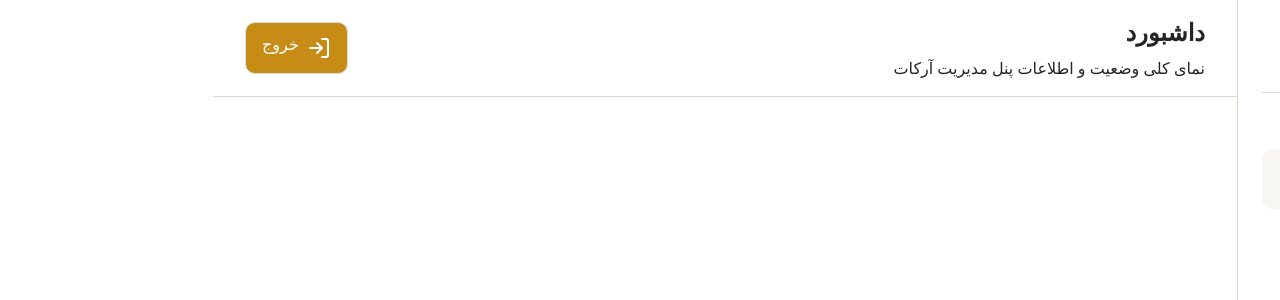
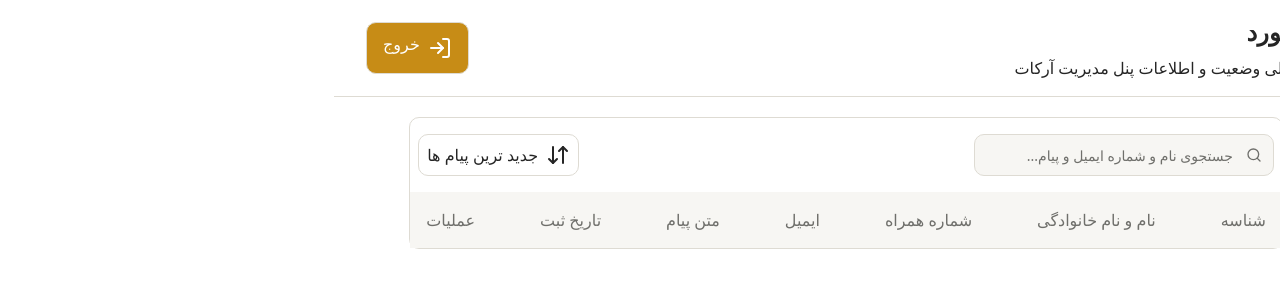
Before and after one commit to amirhoprogrammer/admin-panel, a Next.js app: page /dashboard in a window 1280 px wide. Shown: the top 300 px of the page. Built offline with nearby package versions, Linux system fonts and the light colour scheme.

Commit message:
add the top of dashbordsection

```diff
--- a/src/app/(dashbord)/[slug]/page.tsx
+++ b/src/app/(dashbord)/[slug]/page.tsx
@@ -1,3 +1,4 @@
+import { Suspense } from "react";
 import { notFound } from "next/navigation";
 import DashbordMain from "@/components/Dashbord/DashbordMain";
 import { Dashbordlayouts } from "@/data/dashbord";
@@ -6,15 +7,20 @@ export function generateStaticParams() {
   return Dashbordlayouts.map((item) => ({ slug: item.slug }));
 }
 
-export default async function DashbordPage({
+async function Content({ params }: { params: Promise<{ slug: string }> }) {
+  const { slug } = await params;
+  if (!Dashbordlayouts.some((item) => item.slug === slug)) notFound();
+  return <DashbordMain activeSlug={slug} />;
+}
+
+export default function DashbordPage({
   params,
 }: {
   params: Promise<{ slug: string }>;
 }) {
-  const { slug } = await params;
-
-  const exists = Dashbordlayouts.some((item) => item.slug === slug);
-  if (!exists) notFound();
-
-  return <DashbordMain activeSlug={slug} />;
+  return (
+    <Suspense fallback={null}>
+      <Content params={params} />
+    </Suspense>
+  );
 }
--- a/src/components/Dashbord/DashbordBody.tsx
+++ b/src/components/Dashbord/DashbordBody.tsx
@@ -1,5 +1,6 @@
 import DashbordHeader from "./DashbordHeader";
 import { DashbordBodyItems } from "@/data/dashbord";
+import DashbordSection from "./DashbordSection";
 
 export default function DashbordBody({ activeSlug }: { activeSlug: string }) {
   const current = DashbordBodyItems.find((item) => item.slug === activeSlug);
@@ -8,6 +9,9 @@ export default function DashbordBody({ activeSlug }: { activeSlug: string }) {
   return (
     <div className="w-full">
       <DashbordHeader items={current} />
+      <div className="w90 py-5">
+        <DashbordSection />
+      </div>
     </div>
   );
 }
--- a/src/components/Dashbord/DashbordHeader.tsx
+++ b/src/components/Dashbord/DashbordHeader.tsx
@@ -8,7 +8,7 @@ interface HeaderItems {
 export default function DashbordHeader({ items }: { items: HeaderItems }) {
   return (
     <div className="w-full border-b border-border">
-      <section className="py-4 px-8 flex items-center justify-between">
+      <section className="py-4 px-8 flex flex-col gap-4 sm:flex-row sm:items-center sm:justify-between">
         <div className="flex flex-col gap-2">
           <h1 className="font-semibold text-2xl">{items.title}</h1>
           <p className="font-base ">{items.description}</p>
--- /dev/null
+++ b/src/components/Dashbord/DashbordSection.tsx
@@ -0,0 +1,63 @@
+import { ArrowDownUp, Search } from "lucide-react";
+const rows = [
+  "شناسه",
+  "نام و نام خانوادگی",
+  "شماره همراه",
+  "ایمیل",
+  "متن پیام",
+  "تاریخ ثبت",
+  "عملیات",
+];
+export default function DashbordSection() {
+  return (
+    <div className="rounded-lg bg-background border border-border">
+      <div className="flex items-center justify-between py-4 px-2">
+        <div className="shrink-0 hidden lg:block">
+          {/* 300px = 75 */}
+          <div className="relative w-75">
+            <svg
+              xmlns="http://www.w3.org/2000/svg"
+              width="24"
+              height="24"
+              viewBox="0 0 24 24"
+              fill="none"
+              stroke="currentColor"
+              strokeWidth="2"
+              strokeLinecap="round"
+              strokeLinejoin="round"
+              className="lucide lucide-search text-muted-foreground absolute top-1/2 right-3 size-4 -translate-y-1/2"
+              aria-hidden="true"
+            >
+              <path d="m21 21-4.34-4.34"></path>
+              <circle cx="11" cy="11" r="8"></circle>
+            </svg>
+            <input
+              type="search"
+              placeholder="جستجوی نام و شماره ایمیل و پیام..."
+              className="border-border bg-secondary-bg text-foreground placeholder:text-muted-foreground h-10.5 w-full rounded-lg border pr-10 pl-3 text-sm outline-none transition-colors
+              focus:border-brand"
+            />
+          </div>
+        </div>
+        <button
+          type="button"
+          aria-label="جستجو"
+          className="flex size-11 items-center justify-center rounded-lg border border-border bg-background text-foreground transition-colors hover:border-brand hover:text-brand lg:hidden"
+        >
+          <Search className="size-5" />
+        </button>
+        <button className="rounded-lg bg-background border border-border px-2 py-2 flex items-center justify-center gap-2">
+          <ArrowDownUp />
+          <p className="font-normal">جدید ترین پیام ها</p>
+        </button>
+      </div>
+      <div className="bg-secondary-bg flex items-center justify-between py-4 px-4">
+        {rows.map((row, id) => (
+          <p className="font-normal text-muted-foreground" key={id}>
+            {row}
+          </p>
+        ))}
+      </div>
+    </div>
+  );
+}
--- /dev/null
+++ b/src/components/other/SearchSection.tsx
@@ -0,0 +1,9 @@
+import React from 'react'
+
+export default function SearchSection() {
+  return (
+    <div>
+
+    </div>
+  )
+}
```
